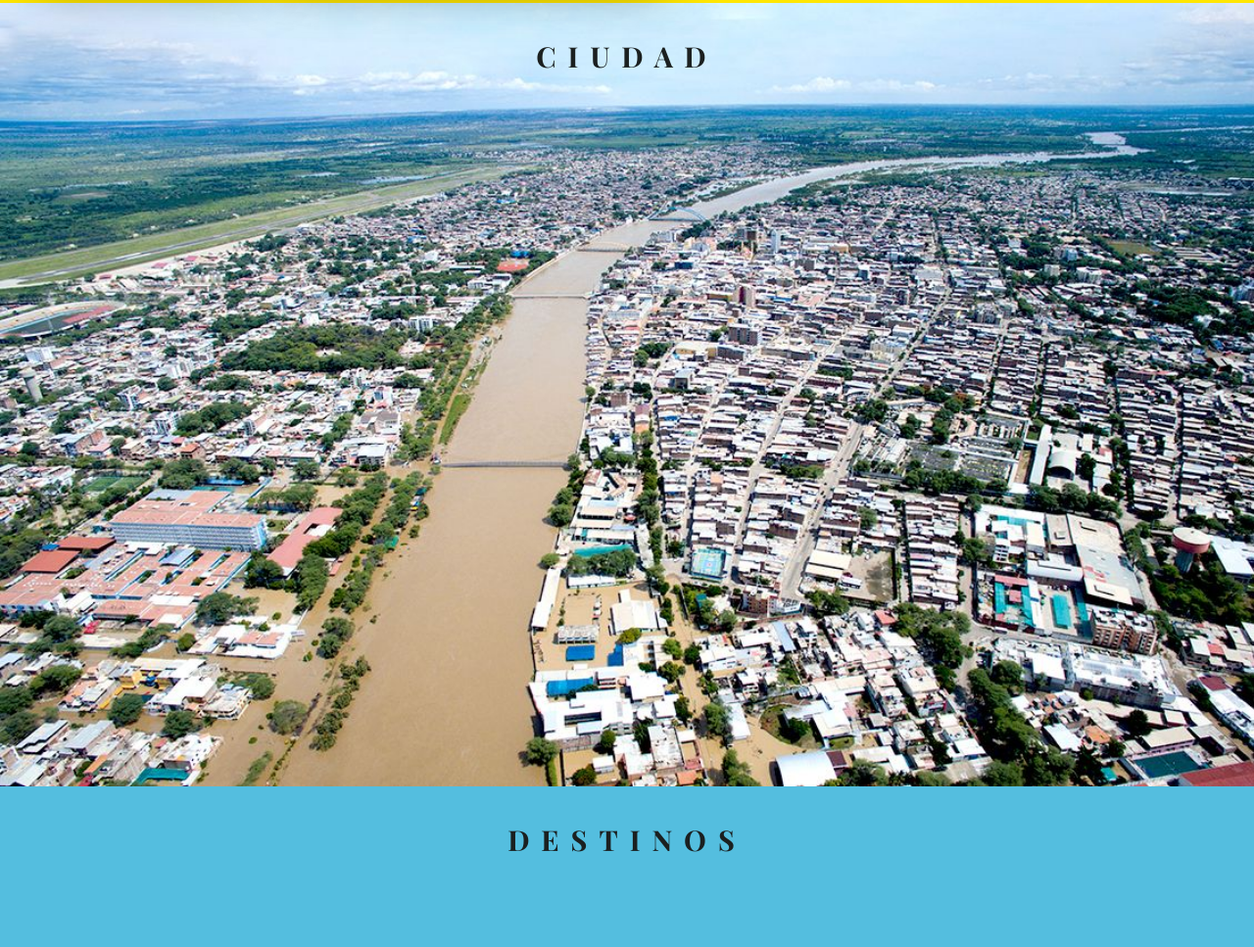
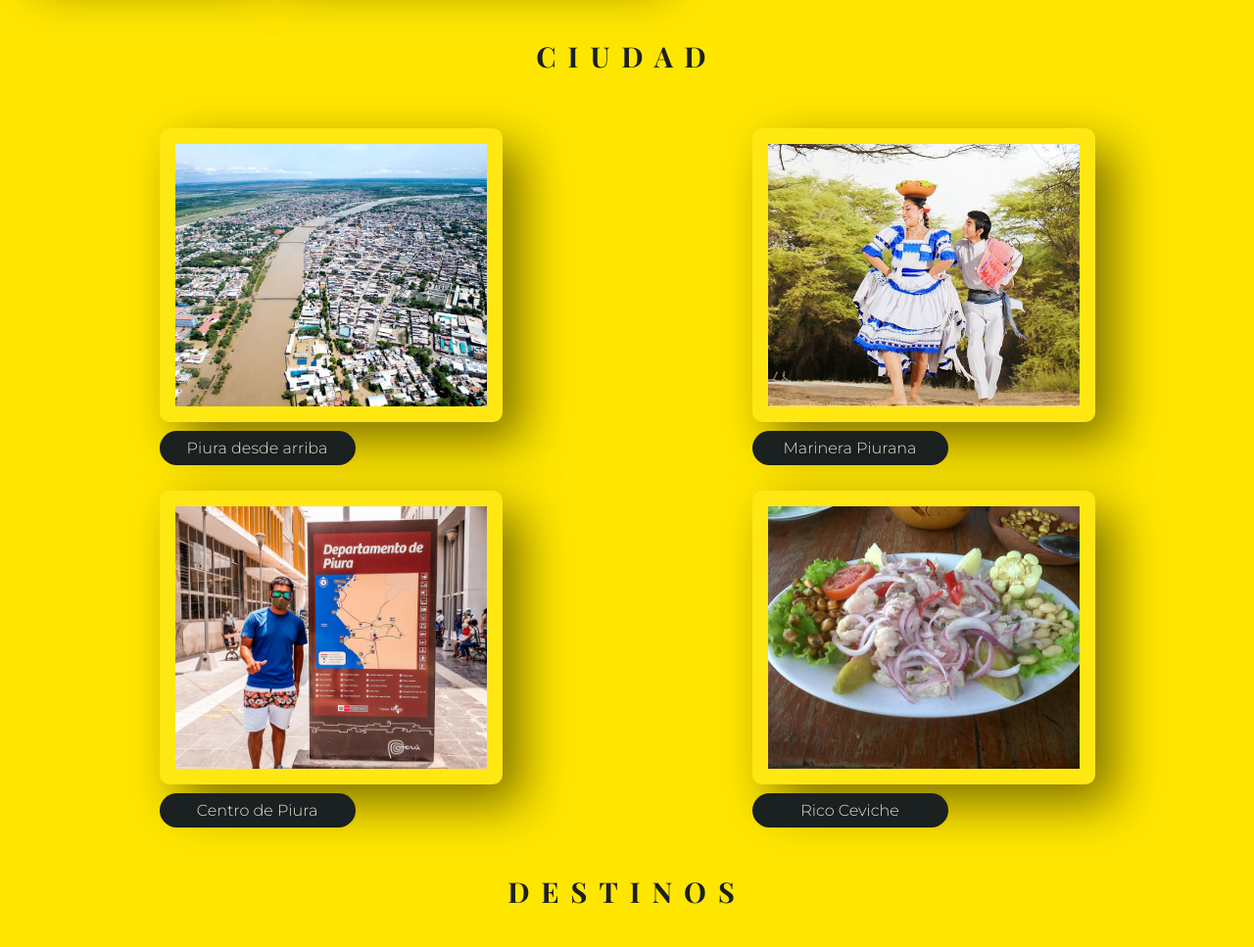
Before and after one commit to JocsanSernaque/landing-page-Piura, a plain HTML site: page index.html in a window 1280 px wide. Shown: the part 1420-2387 px from the top of the page at 98% size. Drawn offline with nearby package versions, Linux system fonts and the light colour scheme.

Commit message:
Se agregaron los estilos a la sección Piura-Ciudad

```diff
--- a/css/style.css
+++ b/css/style.css
@@ -47,7 +47,6 @@ body{
 .main__nav--logo{
     font-size: 2.2rem;
     padding: 0 30px;
-
 }
 
 .main__nav--links{
@@ -60,8 +59,6 @@ body{
     text-decoration: none;
     color: var(--text-color);
     font-size: 1rem;
-
-
 }
 
 .link::after{
@@ -97,9 +94,7 @@ body{
     z-index: 999;
 }
 
-.mapa__peru img{
-    padding: 20px;
-}
+.mapa__peru img{ padding: 20px;}
 
 .mapa__peru span{
     display: flex;
@@ -117,9 +112,8 @@ body{
     height: 400px;
 
 }
-.nav__hamburger{
-    display: none;
-}
+.nav__hamburger{ display: none;}
+
 .main__welcome{
     position: relative;
     display: flex;
@@ -150,20 +144,18 @@ body{
     z-index: 999;
     text-decoration: none;
     font-size: 20px;
-    color: var(--text-color);
-    background-color: var(--backgroung-alter);
+    color: var(--background);
+    background-color: transparent;
+    border: 3px solid #ffe600;
     padding: 12px 30px;
     border-radius: 10px;
     letter-spacing: normal;
     transition: all .3s;
 }
 .btn__more:hover{
-
-    box-shadow: 2px 2px 10px var(--backgroung-alter);
+    box-shadow: 2px 2px 10px var(--background);
     transition: all .5s;
 }
-
-
 
 /* ---------------------------------------------- */
 
@@ -186,9 +178,8 @@ body{
     font-family: var(--font__text-title);
     text-transform: uppercase;
     color: var(--text-color-alter);
+}
 
-
-}
 .history__description{
     display: grid;
     grid-template-columns: repeat(2, 1fr);
@@ -209,7 +200,6 @@ body{
     border-radius: 5px;
     padding: 10px;
     box-shadow: 20px 20px 50px rgba(0,0,0,0.5);
-
 }
 
 .gallery__item--1{
@@ -247,22 +237,51 @@ body{
     border-top: 1px solid var(--text-color-alter);
     text-align: justify;
     align-items: center;
-
 }
 /* ---------------------------------------------------------------- */
 
+.pictures__ciudad{
+    display: grid;
+    grid-template-columns: repeat(2,1fr);
+    place-items: center;
+    gap: 30px;
+    padding: 0 50px;
+    margin-bottom: 35px;
+}
 
-.section_ciudad{
-    height: 100vh;
+.card__place{
+    width: 350px;
+    height: 300px;
+    margin: 20px;
+    box-shadow: var(--glass__box-shadow);
+    background-color: var(--glass__background);
+    border-radius: 10px;
+}
 
-    background-image: url(/img/piura_desdeArriba.jpg) ;
-    background-repeat: no-repeat;
-    background-size: cover;
+.card__place img{
+    width: inherit;
+    height: inherit;
+    padding: 1rem;
+    object-fit: cover;
 }
+
+.card__place p{
+    display: flex;
+    align-items: center;
+    justify-content: center;
+    text-align: center;
+    background-color: var(--text-color-alter) ;
+    width: 200px;
+    padding: 8px;
+    margin-top: 5px;
+    border-radius: 20px;
+}
+
+/* ---------------------------------------------------------------- */
 .section_provincias{
     height: 200vh;
 
-    background-color: #54bedf;
+    /* background-color: #54bedf; */
 }
 /* ---------------------------------------------------------------- */
 @media screen and ( max-width: 850px){
@@ -326,6 +345,16 @@ body{
         border: none;
     }
 
+    .pictures__ciudad{
+        display: flex;
+        flex-direction: column;
+        align-items: center;
+    }
+    .card__place{
+        width: 100%;
+        object-fit: cover;
+    }
+
 }
 
 @media screen and (max-width: 450px) {
@@ -353,4 +382,8 @@ body{
         position: relative;
         right: 0;
     }
+
+    .card__place p{
+        padding: 5px;
+    }
 }
--- a/index.html
+++ b/index.html
@@ -93,6 +93,25 @@
         <div class="section__title">
             <h2 class="">Ciudad</h2>
         </div>
+        <div class="pictures__ciudad">
+            <div class="card__place">
+                <img src="img/piura_desdeArriba.jpg" alt="">
+                <p>Piura desde arriba</p>
+            </div>
+            <div class="card__place">
+                <img src="img/manirena.jpg" alt="">
+                <p>Marinera Piurana</p>
+            </div>
+            <div class="card__place">
+                <img src="img/centrodePiura.jpg" alt="">
+                <p>Centro de Piura</p>
+            </div>
+            <div class="card__place">
+                <img src="img/ceviche.jpg" alt="">
+                <p>Rico Ceviche</p>
+            </div>
+
+        </div>
     </section>
 
     <!-- ----------------------------------------- -->
@@ -100,10 +119,9 @@
     <section class="section_provincias" id="provinces">
         <div class="section__title">
             <h2 class="">Destinos</h2>
+        </div>
 
-        </div>
     </section>
 
 </body>
-
 </html>
```
Also changed, not shown: img/centrodePiura.jpg (added), img/ceviche.jpg (added), img/manirena.jpg (added).
